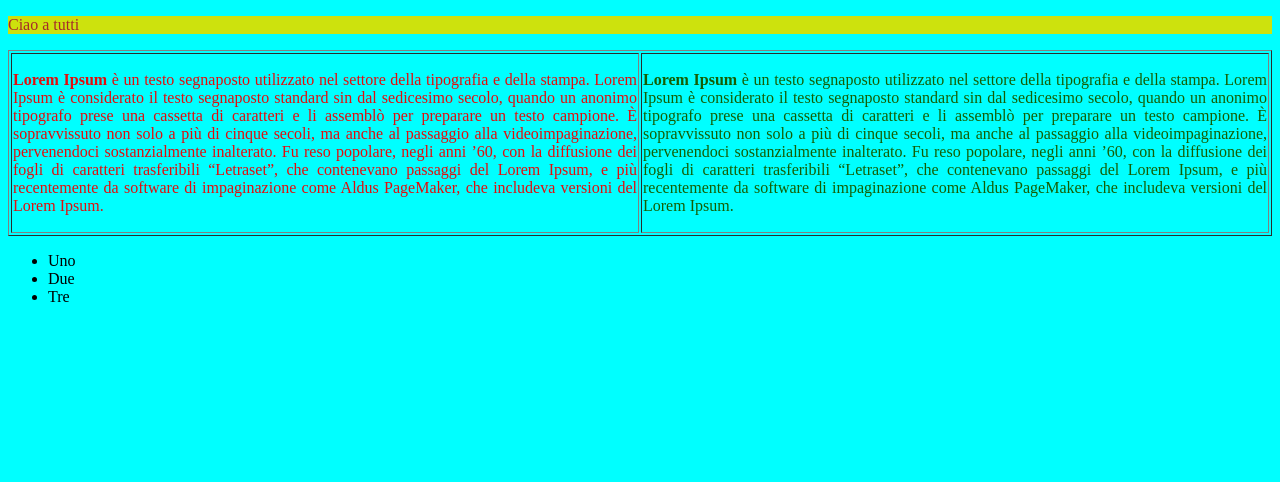
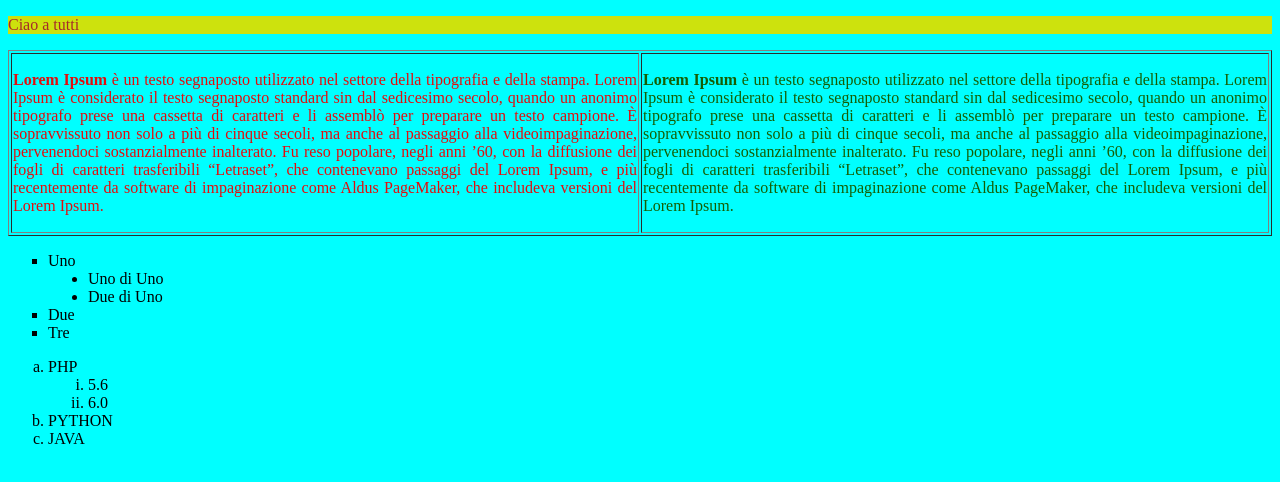
Before and after one commit to lroberto68/Test1, a plain HTML site: page index.html in a window 1280 px wide. Drawn offline with Linux system fonts and the light colour scheme.

Commit message:
Commit_2_corso_html

```diff
--- a/index.html
+++ b/index.html
@@ -30,11 +30,27 @@
                 </td>
             </tr>
         </table>
-        <ul>
-            <li>Uno</li>
+        <ul type="square">
+            <li>
+                Uno
+                <ul type="disc">
+                    <li>Uno di Uno</li>
+                    <li>Due di Uno</li>
+                </ul>
+            </li>
             <li>Due</li>
             <li>Tre</li>
         </ul>
+        <ol type="a">
+            <li>PHP
+                <ol type="i">
+                    <li>5.6</li>
+                    <li>6.0</li>
+                </ol>
+            </li>
+            <li>PYTHON</li>
+            <li>JAVA</li>
+        </ol>
     </div>
 </body>
 </html>
```
Also changed, not shown: image.html (added, +14 -0 lines), images/dummy_600x400_000000_44ce80.png (added).
